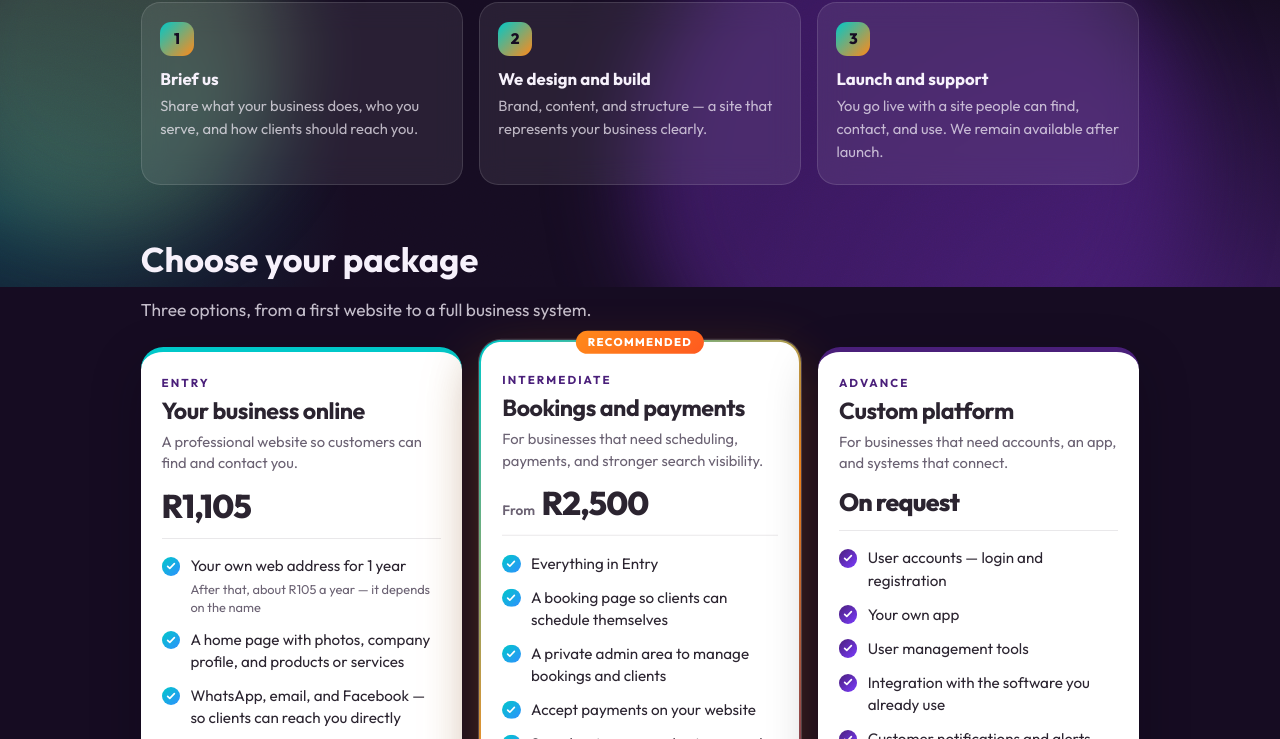
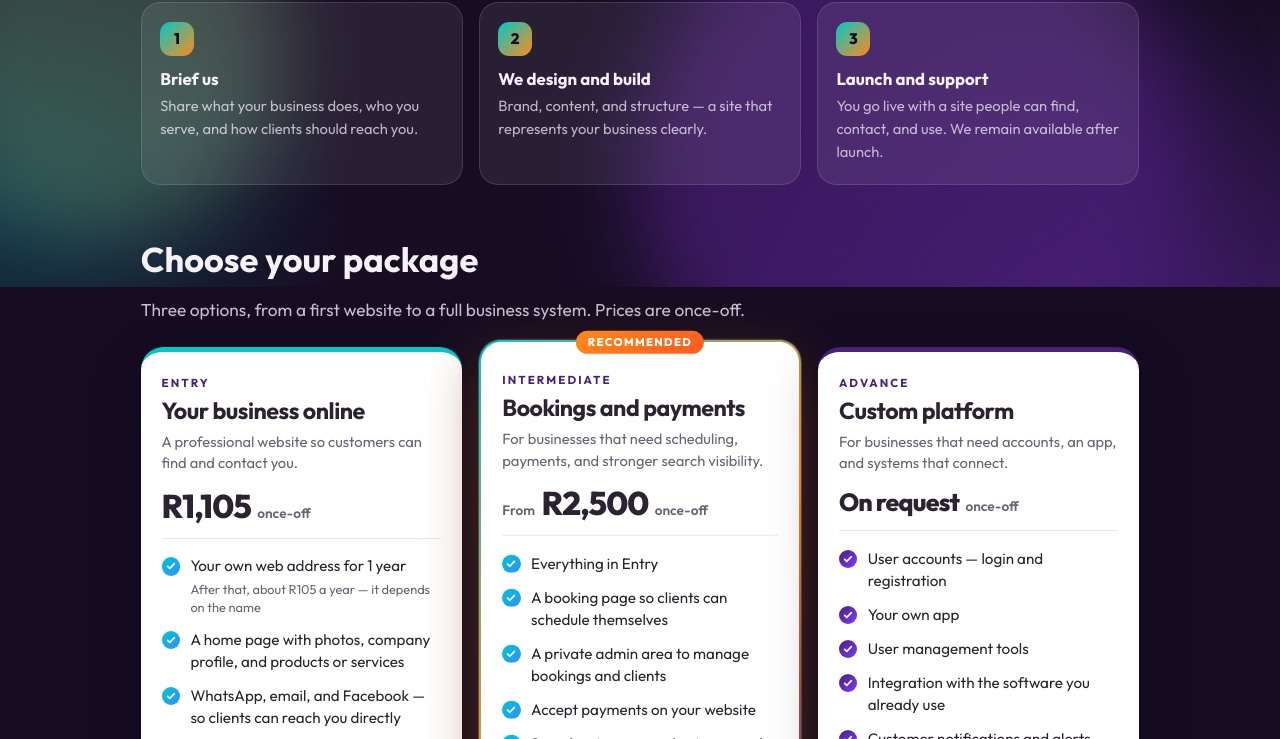
Before and after one commit to VIbeIt-Intel/vibeit-intel-web, a plain HTML site: page services.html in a window 1280 px wide. Shown: the part 513-1252 px from the top of the page. Drawn offline with Linux system fonts and the light colour scheme.

Commit message:
Mark package prices as once-off so they are not read as monthly.
Co-authored-by: Cursor <cursoragent@cursor.com>

```diff
--- a/services.html
+++ b/services.html
@@ -6,7 +6,7 @@
     <title>Packages — VibeIt-Intel</title>
     <meta
       name="description"
-      content="Websites and digital systems for small and medium businesses. Entry from R1,105. Bookings, payments, and custom platforms when you need them."
+      content="Websites and digital systems for small and medium businesses. Entry R1,105 once-off. Bookings, payments, and custom platforms when you need them."
     />
     <link rel="icon" href="assets/logo-v-it.png" type="image/png" />
     <link rel="preconnect" href="https://fonts.googleapis.com" />
@@ -15,7 +15,7 @@
       href="https://fonts.googleapis.com/css2?family=Outfit:wght@400;500;600;700;800&display=swap"
       rel="stylesheet"
     />
-    <link rel="stylesheet" href="styles.css?v=cool7" />
+    <link rel="stylesheet" href="styles.css?v=cool8" />
     <script>
       if (
         /(?:^|[?&])from=it(?:&|$)/.test(location.search) &&
@@ -102,7 +102,7 @@
 
       <section class="services" id="services" aria-labelledby="services-heading">
         <h2 id="services-heading">Choose your package</h2>
-        <p class="pack-hint">Three options, from a first website to a full business system.</p>
+        <p class="pack-hint">Three options, from a first website to a full business system. Prices are once-off.</p>
 
         <div class="packs">
           <article class="pack pack-entry">
@@ -111,6 +111,7 @@
             <p class="pack-for">A professional website so customers can find and contact you.</p>
             <p class="pack-price">
               <span class="pack-amount">R1,105</span>
+              <span class="pack-once">once-off</span>
             </p>
             <ul class="pack-list">
               <li>
@@ -148,6 +149,7 @@
             <p class="pack-price">
               <span class="pack-from">From</span>
               <span class="pack-amount">R2,500</span>
+              <span class="pack-once">once-off</span>
             </p>
             <ul class="pack-list">
               <li>
@@ -188,6 +190,7 @@
             <p class="pack-for">For businesses that need accounts, an app, and systems that connect.</p>
             <p class="pack-price">
               <span class="pack-amount pack-ask">On request</span>
+              <span class="pack-once">once-off</span>
             </p>
             <ul class="pack-list">
               <li>
--- a/styles.css
+++ b/styles.css
@@ -677,6 +677,7 @@ html.from-it .foot {
 
 .pack-price {
   display: flex;
+  flex-wrap: wrap;
   align-items: baseline;
   gap: 0.4rem;
   margin: 1rem 0 1.05rem;
@@ -684,7 +685,8 @@ html.from-it .foot {
   border-bottom: 1px solid rgb(43 36 48 / 10%);
 }
 
-.pack-from {
+.pack-from,
+.pack-once {
   color: var(--muted);
   font-size: 0.85rem;
   font-weight: 600;
```
